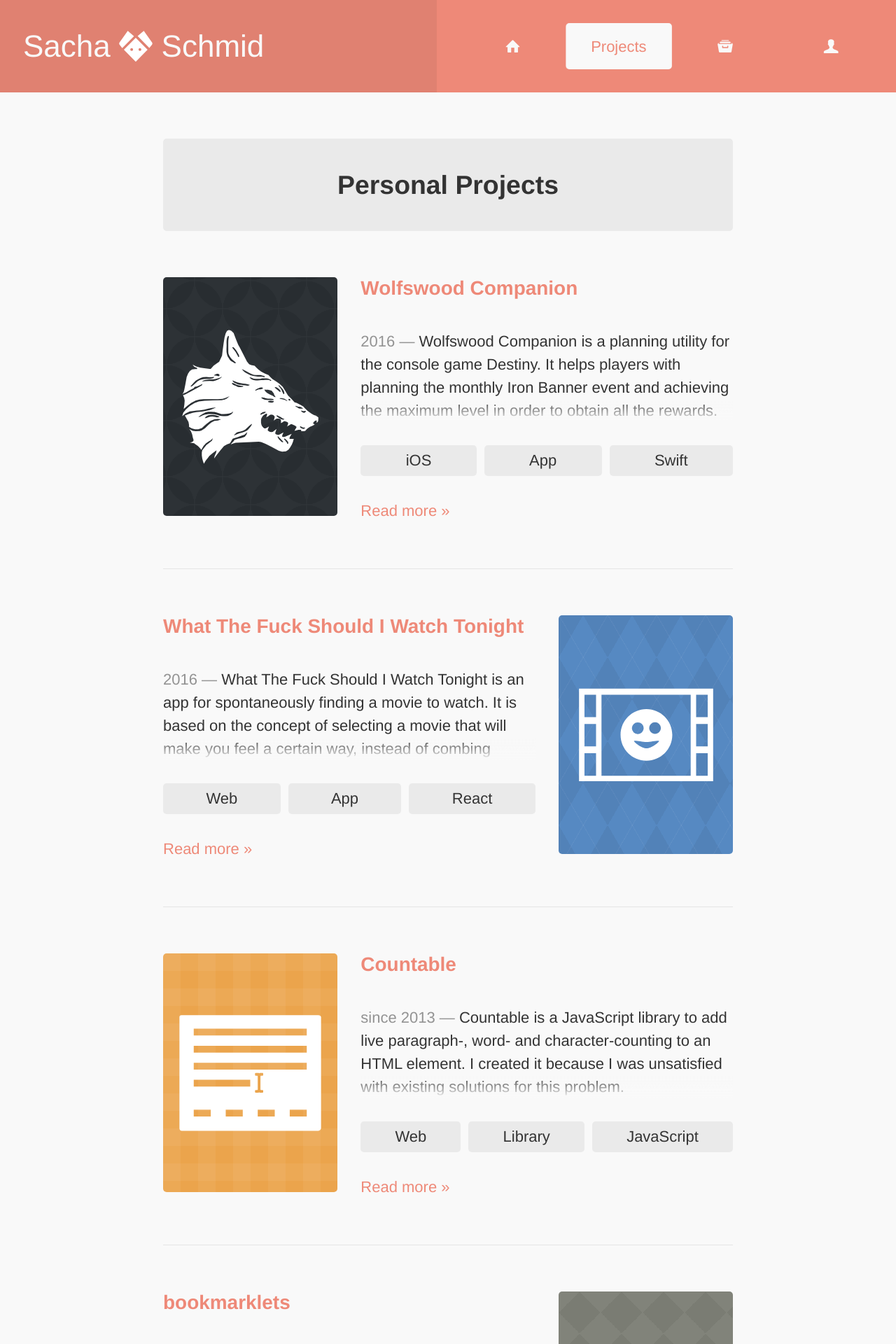
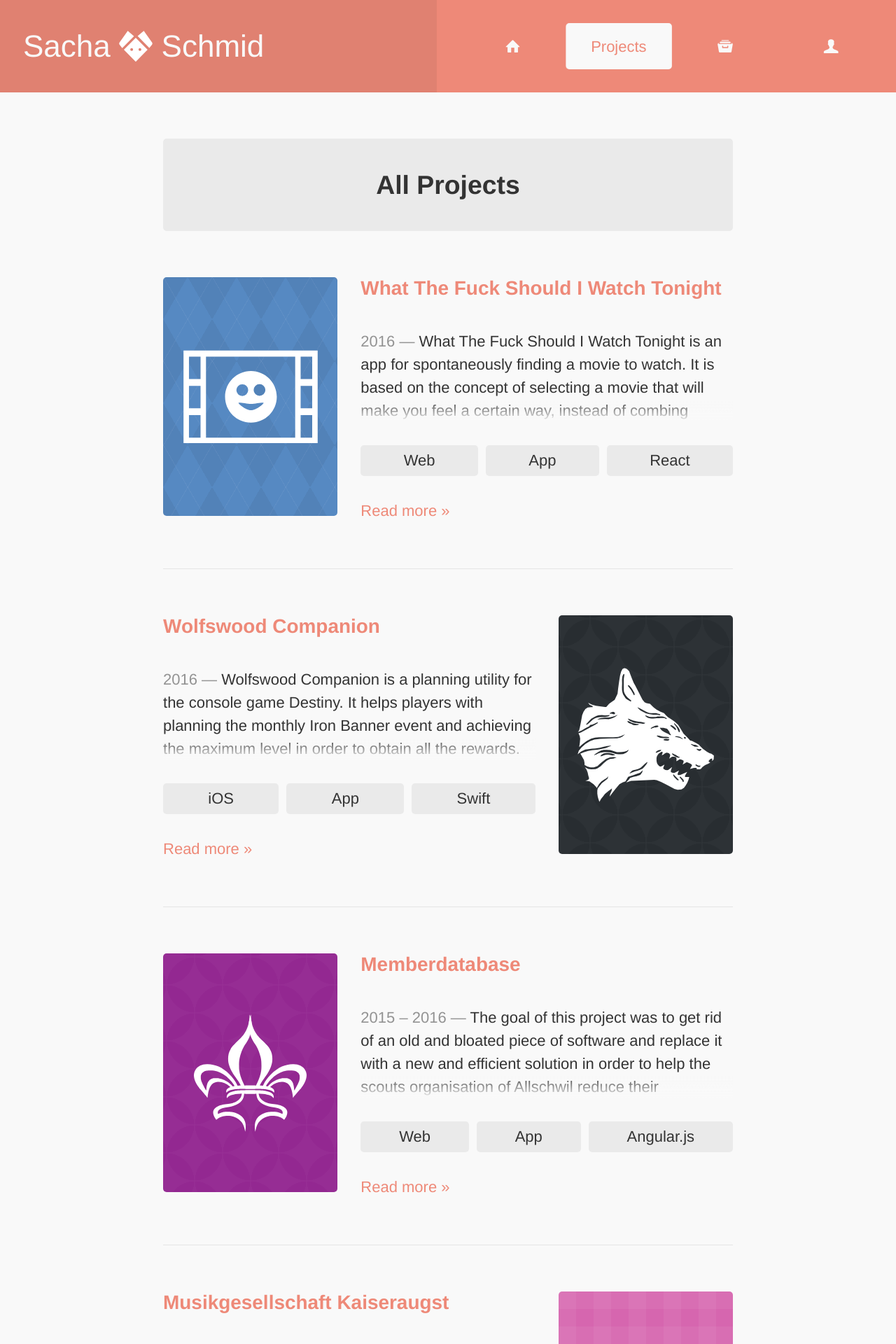
Before and after one commit to RadLikeWhoa/old.sacha.me, a Jekyll site: the page built from projects/index.html, in a window 1280 px wide. Shown: the top 1920 px of the page at 70% size. Built offline with Jekyll 4.4.1, drawn with Linux system fonts in a browser that asks for light colours; some of the changed text lies outside the part shown.

Commit message:
Simplify projects page

```diff
--- a/_data/assets.json
+++ b/_data/assets.json
@@ -1 +1 @@
-{"style":"61d4c759cd5de25103762c3cd0769120b1c4c5de","script":"8cadb7c1f5b7bc2faebecc9be22f264b8d16f85e"}
+{"style":"314bcc7b9361a3cb1f65d52e9cb0635e9adf2066","script":"1728308816be484418d8ea7d9fd4063d2bc306f5"}
--- a/_includes/header.html
+++ b/_includes/header.html
@@ -19,7 +19,7 @@
       {% for link in site.links %}
         <a href="{{ link.url }}" title="{{ link.title }}" class="site-nav-item {% if link.url == page.navigation_match %} is-active {% endif %}" data-col="M1-4"><span class="label">{{ link.title }}</span> <span data-icon="{{ link.icon_class }}"></span></a>
       {% endfor %}
-      <li id="activeItem" class="active-nav-item" data-col="M1-4"></li>
+      <li class="active-nav-item" data-col="M1-4"></li>
     </ul>
   </nav>
 </div>
--- a/_src/scss/_header.scss
+++ b/_src/scss/_header.scss
@@ -252,7 +252,7 @@
     pointer-events: none;
     z-index: 5;
 
-    &.transitioning {
+    .transitioning & {
       transition: transform 0.35s ease-in-out;
     }
   }
--- a/assets/js/main.js
+++ b/assets/js/main.js
@@ -1 +1 @@
-!function(t,e){if(setTimeout(function(){t.getElementById("activeItem").className+=" transitioning",t.getElementById("siteNav").className+=" transitioning"},0),"querySelector"in t){var n=t.querySelectorAll(".post-body a"),i=t.getElementById("post-links-list"),a=0,o="";if(n&&i){for(var r=0,s=n.length;r<s;r++){var l=n[r],d=l.href;d&&d.indexOf(e.location.host+e.location.pathname)===-1&&(l.id=l.id||"p-ref-"+a++,o+='<div class="post-link-entry" data-col="M1-2"><a class="post-link" href="'+d+'">'+d.replace(/https?:\/\//,"")+'</a><div>[<a href="#'+l.id+'" title="Jump to context"><span data-icon="up"></span></a>] '+l.title+"</div></div>")}o&&(i.innerHTML=o,i.parentNode.style.display="block")}}"requestAnimationFrame"in e&&"addEventListener"in e&&t.getElementById("topLink").addEventListener("click",function(t){var n,i,a=e.pageYOffset,o=0;t.preventDefault();var r=function(t){return t<.5?2*t*t:-1+(4-2*t)*t},s=function(){i=(o+=60)/3e3,a-=a*r(Math.min(1,i)),e.scrollTo(0,Math.floor(a)),a>0&&(n=requestAnimationFrame(s))};n=requestAnimationFrame(s)}),"addEventListener"in e&&document.getElementById("skip").addEventListener("click",function(){var t=document.getElementById("content-start");t.tabIndex=-1,t.focus()})}(document,window);
+!function(){setTimeout(function(){document.getElementById("siteNav").className+=" transitioning"},0),function(){var t=document.querySelectorAll(".post-body a"),n=document.getElementById("post-links-list"),e=0,i="";if(t&&n){for(var o=0,a=t.length;o<a;o++){var d=t[o],c=d.href;c&&c.indexOf(window.location.host+window.location.pathname)===-1&&(d.id=d.id||"p-ref-"+e++,i+='<div class="post-link-entry" data-col="M1-2"><a class="post-link" href="'+c+'">'+c.replace(/https?:\/\//,"")+'</a><div>[<a href="#'+d.id+'" title="Jump to context"><span data-icon="up"></span></a>] '+d.title+"</div></div>")}n.innerHTML=i,n.parentNode.style.display="block"}}(),function(){"requestAnimationFrame"in window&&document.getElementById("topLink").addEventListener("click",function(t){var n,e,i=window.pageYOffset,o=0;t.preventDefault();var a=function(t){return t<.5?2*t*t:-1+(4-2*t)*t},d=function(){e=(o+=60)/3e3,i-=i*a(Math.min(1,e)),window.scrollTo(0,Math.floor(i)),i>0&&(n=requestAnimationFrame(d))};n=requestAnimationFrame(d)})}(),function(){document.getElementById("skip").addEventListener("click",function(){var t=document.getElementById("content-start");t.tabIndex=-1,t.focus()})}()}();
--- a/projects/index.html
+++ b/projects/index.html
@@ -4,18 +4,9 @@
 ---
 
 <div class="wrap content">
-  <section class="home-section personal-projects">
-    <h2 class="section-heading">Personal Projects</h2>
+  <section class="home-section">
+    <h2 class="section-heading">All Projects</h2>
     {% for project in site.categories.projects %}
-      {% if project.client %}{% continue %}{% endif %}
-      {% capture class %}{% cycle "project": "", "rev" %}{% endcapture %}
-      {% include project.html project = project class = class %}
-    {% endfor %}
-  </section>
-  <section class="home-section client-works">
-    <h2 class="section-heading">Client Work</h2>
-    {% for project in site.categories.projects %}
-      {% unless project.client %}{% continue %}{% endunless %}
       {% capture class %}{% cycle "project": "", "rev" %}{% endcapture %}
       {% include project.html project = project class = class %}
     {% endfor %}
```
Also changed, not shown: _src/js/main.js (+22 -25 lines), assets/css/style.css, projects/_posts/2011-4-1-ssgs.md (renamed from projects/_posts/2011-1-1-ssgs.md), projects/_posts/2012-2-1-chaiseraugschter-fasnacht.md (renamed from projects/_posts/2012-1-1-chaiseraugschter-fasnacht.md), projects/_posts/2012-8-1-bookmarklets.md (renamed from projects/_posts/2012-1-1-bookmarklets.md), projects/_posts/2013-3-1-countable.md (renamed from projects/_posts/2013-1-1-countable.md), projects/_posts/2014-7-1-chirurgie-am-rhein.md (renamed from projects/_posts/2014-1-1-chirurgie-am-rhein.md), projects/_posts/2014-9-1-monomo.md (renamed from projects/_posts/2014-1-1-monomo.md), projects/_posts/2015-5-1-musikgesellschaft-kaiseraugst.md (renamed from projects/_posts/2015-1-1-musikgesellschaft-kaiseraugst.md), projects/_posts/2015-9-1-memberdatabase.md (renamed from projects/_posts/2015-1-1-memberdatabase.md), projects/_posts/2016-4-1-wolfswood-companion.md (renamed from projects/_posts/2016-1-1-wolfswood-companion.md), projects/_posts/2016-6-1-what-the-fuck-should-i-watch-tonight.md (renamed from projects/_posts/2016-1-1-what-the-fuck-should-i-watch-tonight.md).
